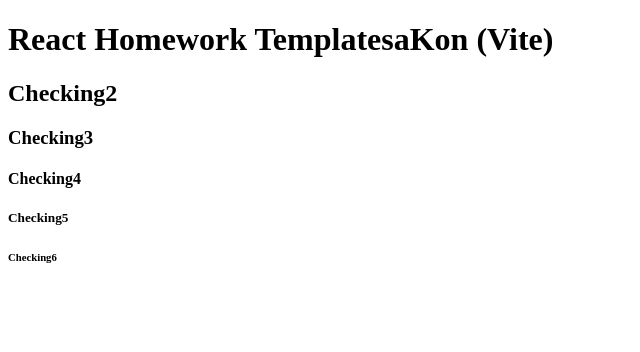
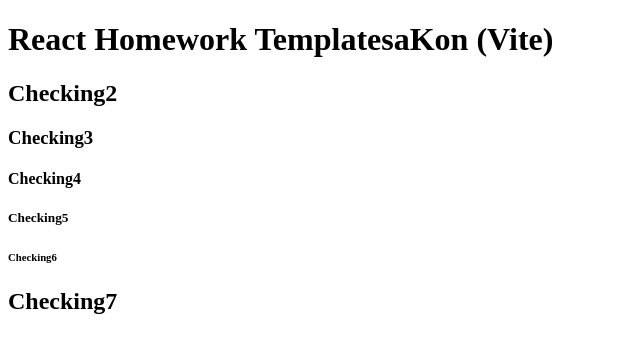
Before and after one commit to KonradKinok/goit-react-hw-02-feedback, a React (Vite) app: page / in a window 1280 px wide. Shown: the top 352 px of the page, without its empty margins (0-640 px from the left). Built offline with nearby package versions, Linux system fonts and the light colour scheme.

Commit message:
Update App.jsx

```diff
--- a/src/components/App.jsx
+++ b/src/components/App.jsx
@@ -7,6 +7,7 @@
       <h4>Checking4</h4>
       <h5>Checking5</h5>
       <h6>Checking6</h6>
+      <h2>Checking7</h2>
     </>
   );
 }
```
